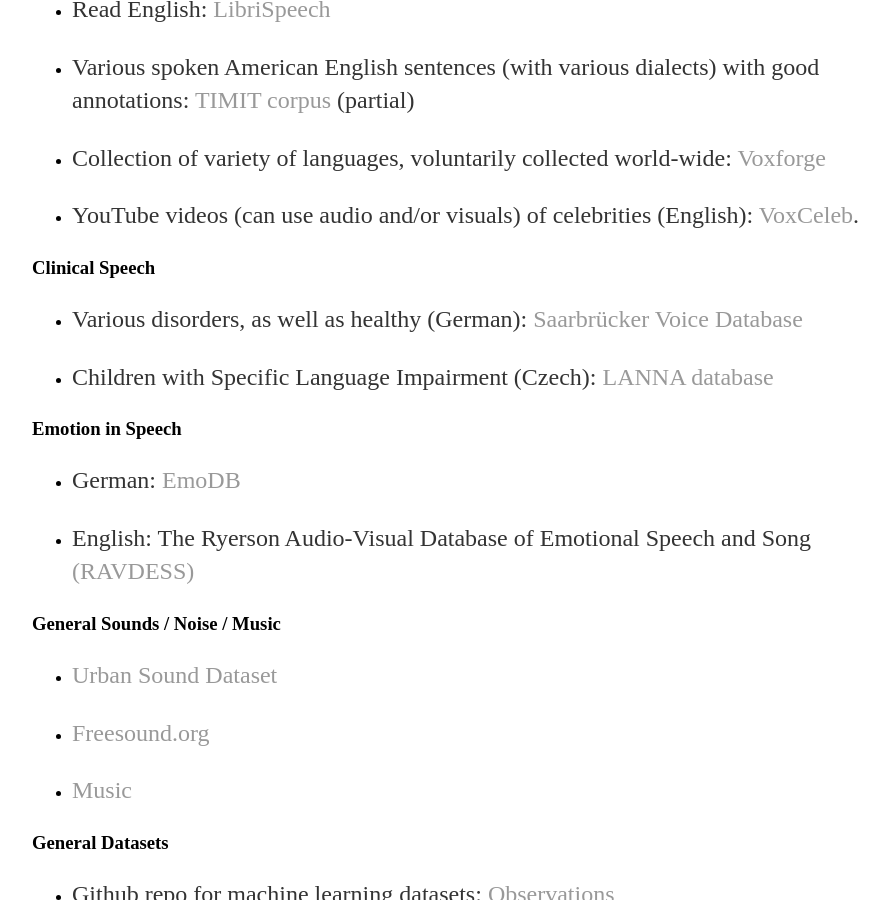
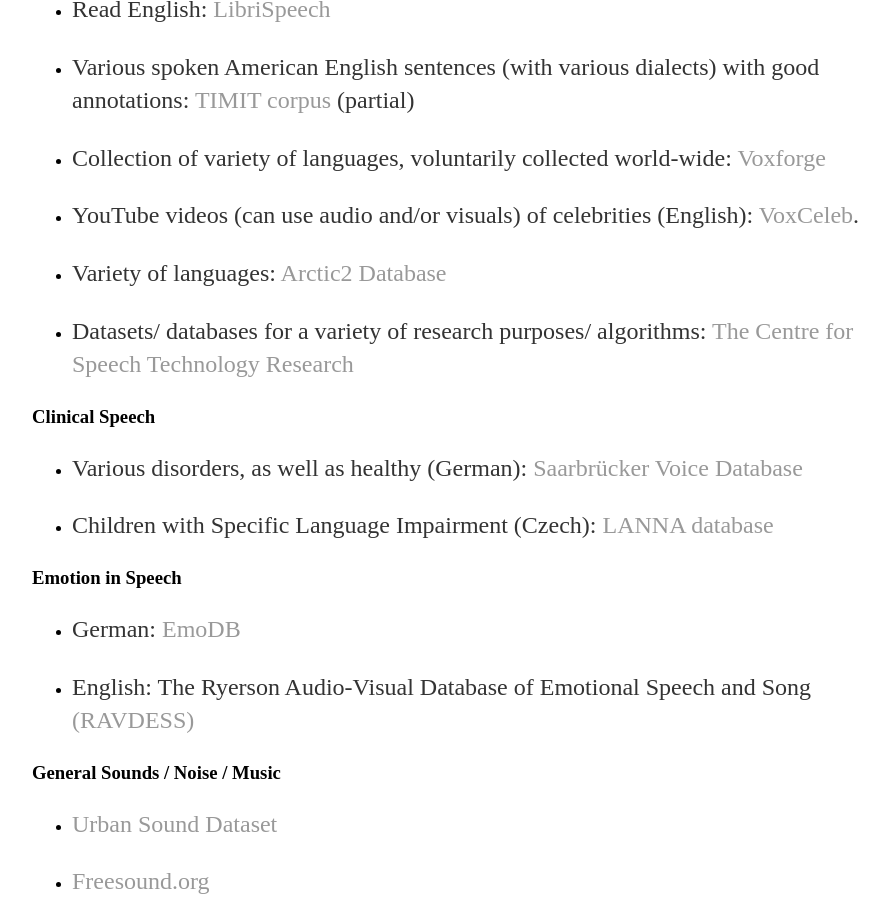
Before and after one commit to a-n-rose/a-n-rose.github.io, a Jekyll site: the page built from _posts/2019-01-06-resources-publicly-available-speech-databases.md, in a window 1280 px wide and 900 px high, scrolled down 560 px. Shown: the whole window, without its empty margins (160-1049 px from the left). Built offline with Jekyll 4.4.1, drawn with Linux system fonts in a browser that asks for light colours.

Commit message:
more speech!

```diff
--- a/_posts/2019-01-06-resources-publicly-available-speech-databases.md
+++ b/_posts/2019-01-06-resources-publicly-available-speech-databases.md
@@ -17,6 +17,10 @@
 * Collection of variety of languages, voluntarily collected world-wide: <a href="http://voxforge.org/home/downloads">Voxforge</a>
 
 * YouTube videos (can use audio and/or visuals) of celebrities (English): <a href="http://www.robots.ox.ac.uk/~vgg/data/voxceleb/">VoxCeleb</a>.
+
+* Variety of languages: <a href="https://psi.engr.tamu.edu/l2-arctic-corpus/">Arctic2 Database</a>
+
+* Datasets/ databases for a variety of research purposes/ algorithms: <a href="http://www.cstr.ed.ac.uk/downloads/">The Centre for Speech Technology Research</a>
 
 ### Clinical Speech
 
```
